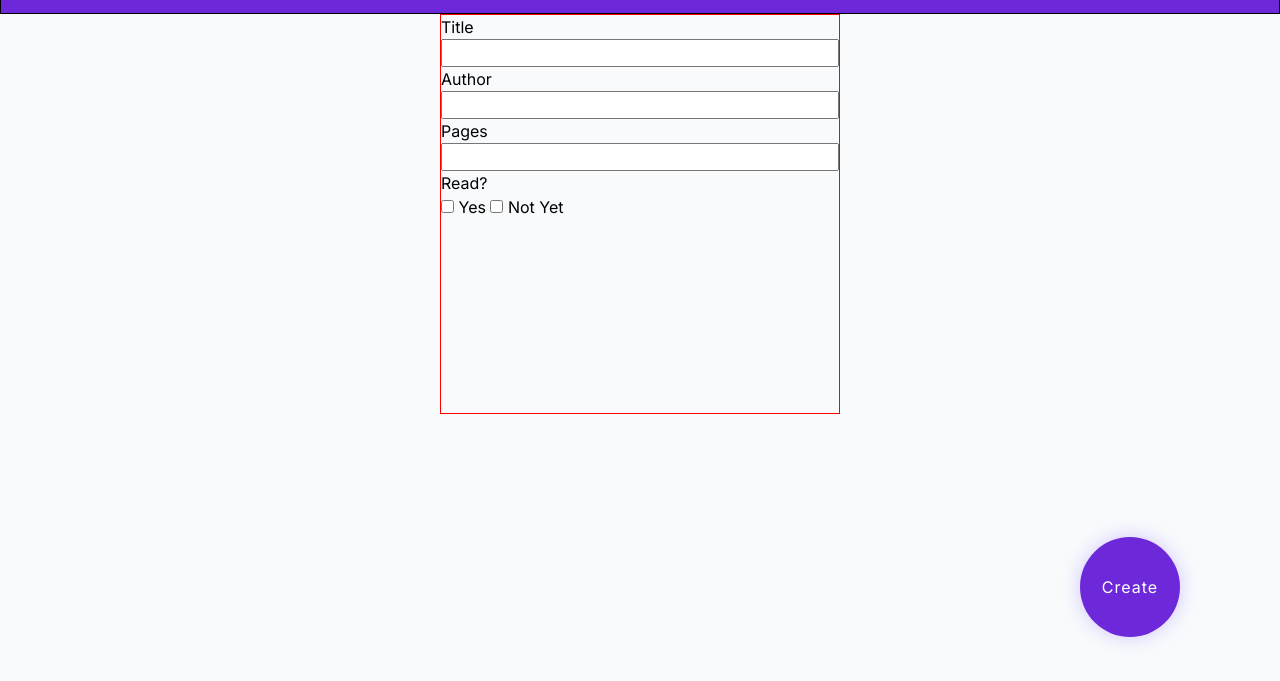
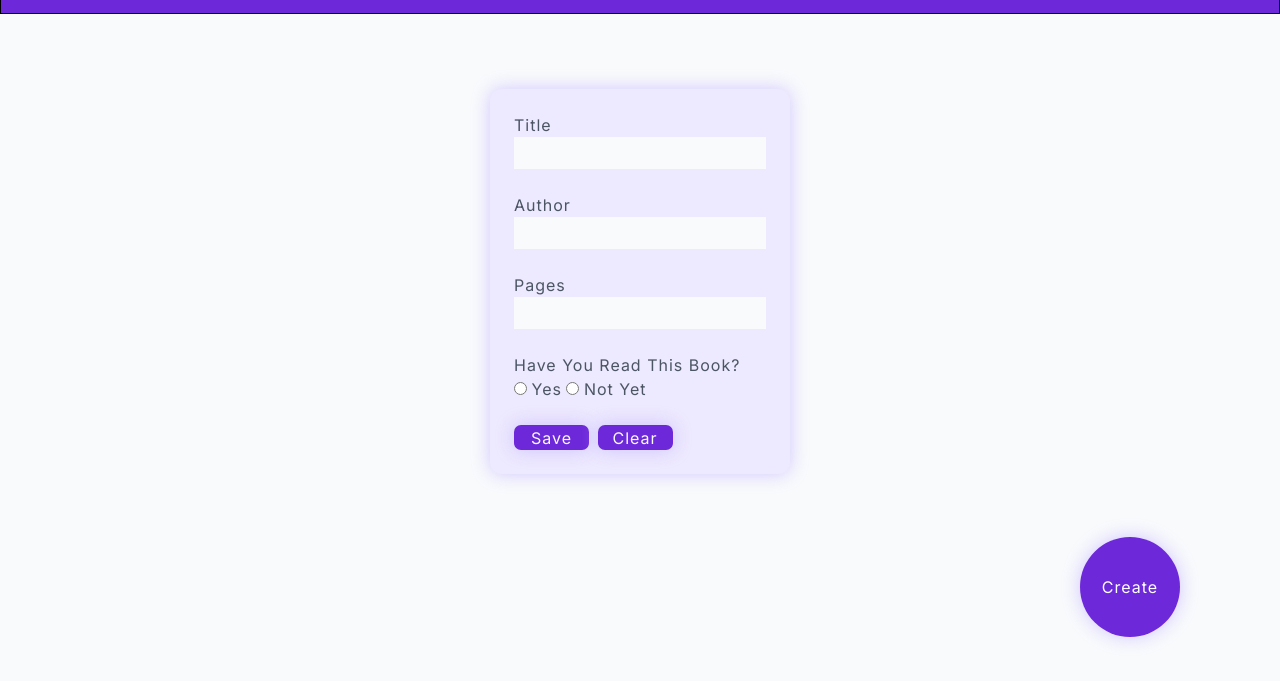
Before and after one commit to Tabo-khumalo/library, a plain HTML site: page html_files/home.html in a window 1280 px wide. Shown: the part 63-744 px from the top of the page. Drawn offline with Linux system fonts and the light colour scheme.

Commit message:
created form and finalized form styling

```diff
--- a/css_files/home.css
+++ b/css_files/home.css
@@ -1,3 +1,6 @@
+.hidden {
+  display: none;
+}
 body {
   background-color: #F8FAFC;
 }
@@ -60,12 +63,14 @@ body {
   -moz-box-shadow: 0px 0px 18px 0px rgba(196,181,253,0.75);
 }
 
-.create-btn:hover {
+.create-btn:hover,
+input[type="button"]:hover{
   background-color: #C4B5FD;
   color: #1F1F1F;
 }
 
-.create-btn:active {
+.create-btn:active,
+input[type="button"]:active {
   background-color: #c3b5fda9;
   color: #1F1F1F;
   border: 1px solid #6D28D9;
@@ -73,10 +78,62 @@ body {
 }
 
 form {
-  border: 1px solid red;
-  display: flex;
-  flex-direction: column;
-  width: 400px;
-  height: 400px;
-  margin: 0 auto;
+  display: grid;
+  gap: 24px;
+  place-self: center;
+  /* height: 100vh; */
+  width: 300px;
+  margin: 75px auto;
+  border-radius: 12px;
+  padding: 24px;
+  background-color: #EDE9FE;
+  box-shadow: 0px 0px 18px 0px rgba(196,181,253,0.75);
+  -webkit-box-shadow: 0px 0px 18px 0px rgba(196,181,253,0.75);
+  -moz-box-shadow: 0px 0px 18px 0px rgba(196,181,253,0.75);
 }
+
+.form-group {
+  display: grid;
+  text-transform: capitalize;
+}
+
+input[type="text"],
+input[type="number"] {
+  width: 100%;
+  outline: none;
+  background-color: #F8FAFC;
+  border: none;
+  padding: 4px 4px;
+}
+
+input[type="radio"] {
+  color: white;
+  accent-color:#6D28D9;
+}
+
+input:active {
+  outline: none;
+  border: #6D28D9;
+}
+
+input[type="button"] {
+  width: 75px;
+  height: 25px;
+  border: none;
+  border-radius: 7px;
+  background-color: #6D28D9;
+  color: #F8FAFC;
+  font: inherit;
+  font-weight: 400;
+  letter-spacing: 1px;
+  margin-right: 4px;
+  box-shadow: 0px 0px 18px 0px rgba(196,181,253,0.75);
+  -webkit-box-shadow: 0px 0px 18px 0px rgba(196,181,253,0.75);
+  -moz-box-shadow: 0px 0px 18px 0px rgba(196,181,253,0.75);
+
+}
+
+label {
+  color:#4B5563;
+  letter-spacing: 1px;
+}
--- a/html_files/home.html
+++ b/html_files/home.html
@@ -37,23 +37,42 @@
   </nav>
 
   <main>
+
     <form action="#">
+
+      <div class="form-group">
         <Label for="title">Title</Label>
         <input type="text" id="title" name="title">
+      </div>
 
+      <div class="form-group">
         <label for="author">Author</label>
         <input type="text" id="author" name="author">
+      </div>
 
+      <div class="form-group">
         <label for="pages">Pages</label>
         <input type="number" name="pages" id="pages">
+      </div>
 
-      <label for="read">Read?</label>
+      <div class="form-group">
+        <label for="read">Have you read this book?</label>
         <div class="checkboxes">
-        <input type="checkbox" name="read" id="read" value="Yes">  Yes
-        <input type="checkbox" name="read" id="read" value="No"> Not Yet
+          <input type="radio" name="reading" id="read" value="Yes">
+           <label for="read">Yes</label>
+
+          <input type="radio" name="reading" id="not-yet" value="No">
+          <label for="notYet">Not yet</label>
+        </div>
+      </div>
+
+      <div class="form-groups">
+        <input type="button" id="save" name="save" value="Save">
+        <input type="button" id="clear" name="clear" value="Clear">
       </div>
 
     </form>
+
     <button class="create-btn">
       Create
     </button>
```
Lines whose indentation alone changed are shown as unchanged.
